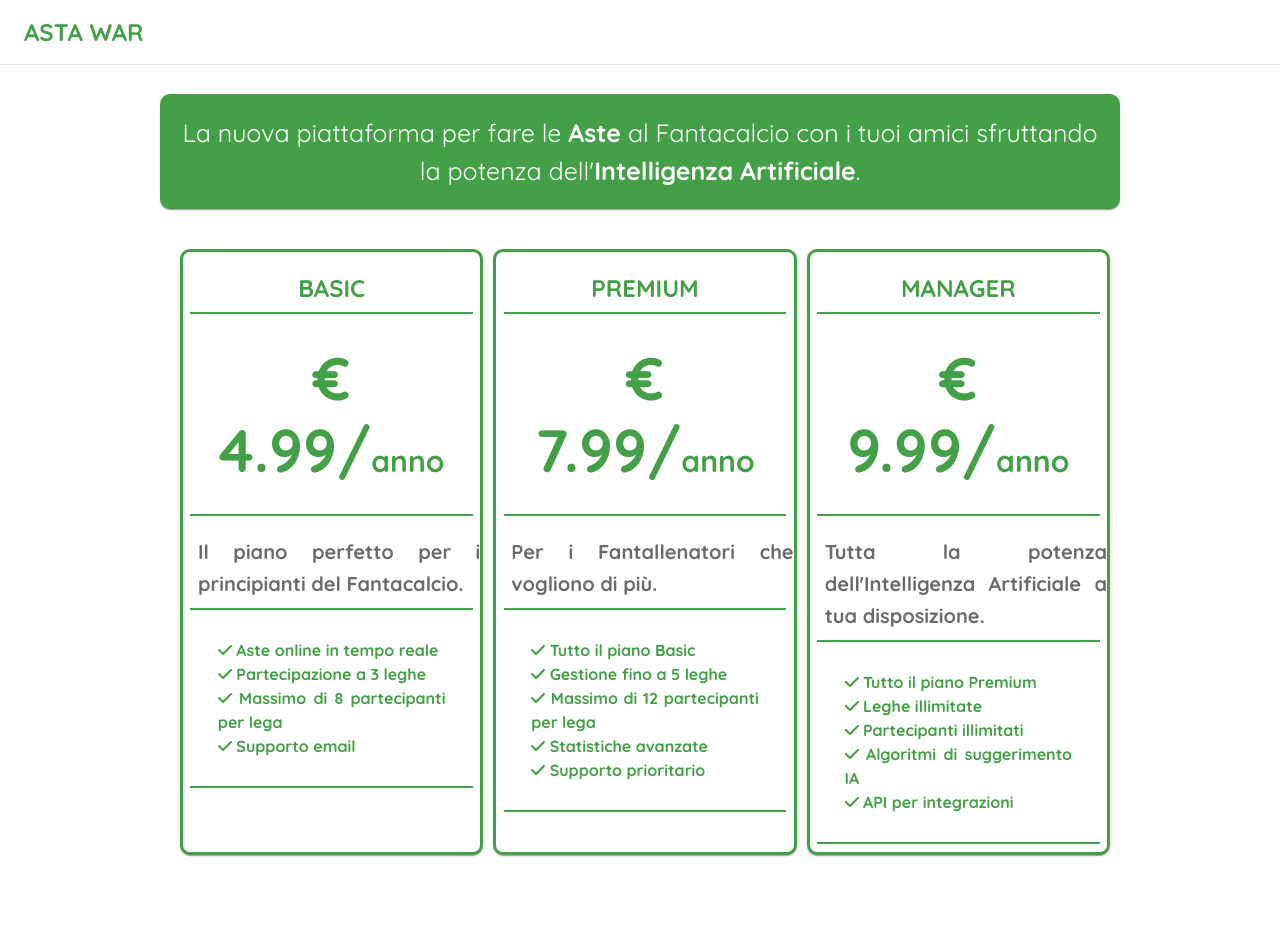
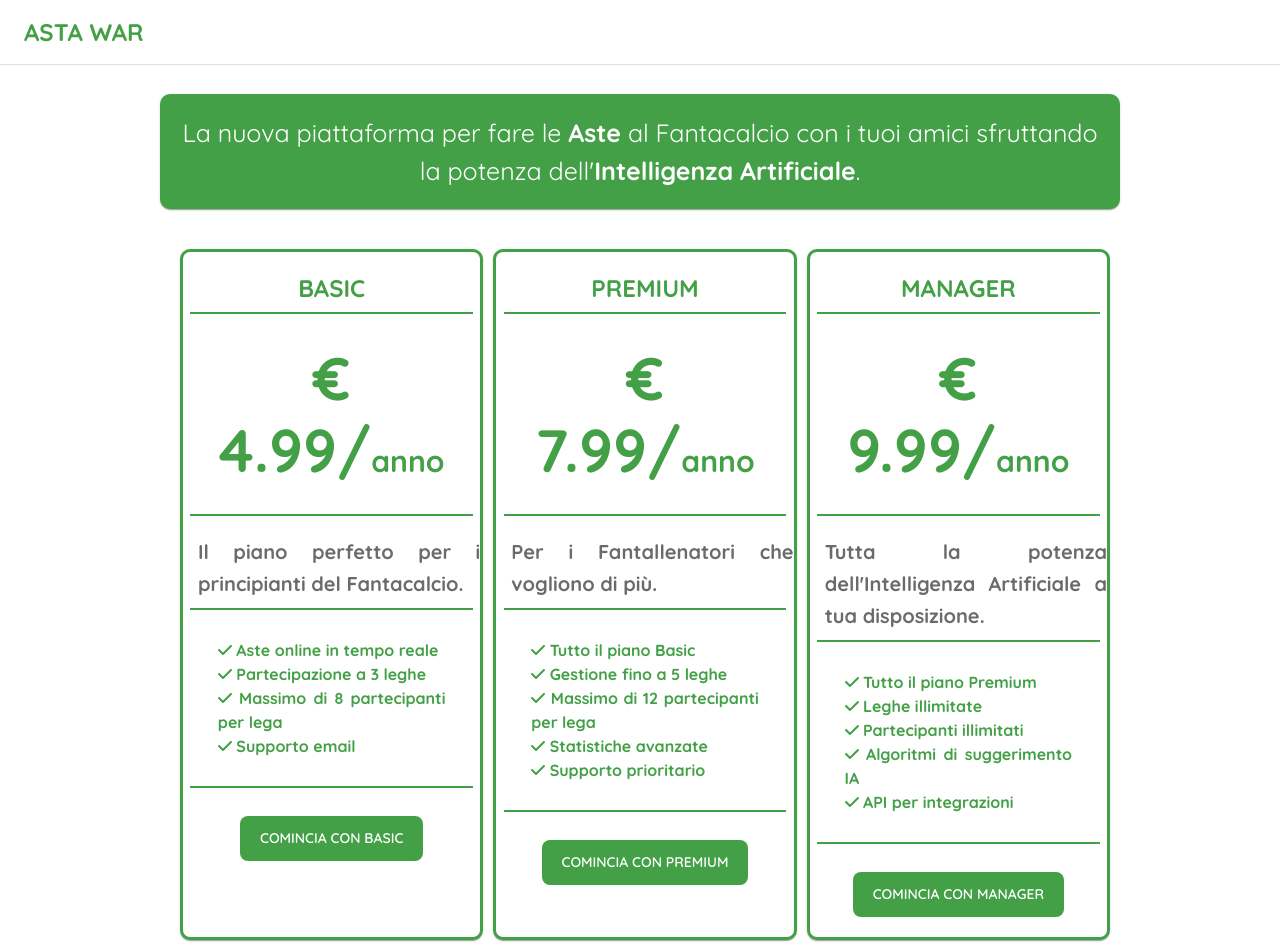
Before and after one commit to danielecomandini/astawar, a React (Vite) app: page / in a window 1280 px wide. Before the commit the page ends 865 px from the top, so only its background shows below. Built offline with nearby package versions, Linux system fonts and the light colour scheme.

Commit message:
Aggiunta dei bottoni per avviare la sottoscrizione

```diff
--- /dev/null
+++ b/src/UI/elements/AWButton.jsx
@@ -0,0 +1,7 @@
+import { Button } from "@mui/material";
+
+const AWButton = ({ children, ...props }) => {
+  return <Button {...props}>{children}</Button>;
+};
+
+export default AWButton;
--- a/src/pages/subscriptions/components/AstaWarSubscriptionPlanContent.tsx
+++ b/src/pages/subscriptions/components/AstaWarSubscriptionPlanContent.tsx
@@ -4,6 +4,7 @@ import AWIcon from "../../../UI/elements/AWIcon";
 import AWText from "../../../UI/elements/AWText";
 import { AW_COLORS } from "../../../UI/themes/AstaWarTheme";
 import { Typography } from "@mui/material";
+import AWButton from "../../../UI/elements/AWButton";
 
 const PLANS = [
   {
@@ -81,9 +82,14 @@ const PlanPrice = ({ plan }) => {
       }}
     >
       <AWText variant="h2" fontWeight="bold" color={AW_COLORS.highlight}>
-        € {plan.price}/<span style={{
-          fontSize: '30px'
-        }}>anno</span>
+        € {plan.price}/
+        <span
+          style={{
+            fontSize: "30px",
+          }}
+        >
+          anno
+        </span>
       </AWText>
     </div>
   );
@@ -114,8 +120,8 @@ const PlanFunctionalities = ({ plan }) => {
         width: "90%",
         margin: "0 auto",
         textAlign: "justify",
-        padding: '20px',
-        minHeight: '160px'
+        padding: "20px",
+        minHeight: "160px",
       }}
     >
       {plan.items &&
@@ -131,6 +137,19 @@ const PlanFunctionalities = ({ plan }) => {
           </div>
         ))}
     </div>
+  );
+};
+
+const PlanButton = ({ plan }) => {
+  return (
+    <AWButton
+      style={{
+        margin: "20px",
+      }}
+      onClick={() => console.log(`Comincia con ${plan.id}...`)}
+    >
+      COMINCIA CON {plan.id}
+    </AWButton>
   );
 };
 
@@ -154,6 +173,7 @@ const AstaWarSubscriptionPlanCard = ({ plan }) => {
           <PlanSeparator />
           <PlanFunctionalities plan={plan} />
           <PlanSeparator />
+          <PlanButton plan={plan} />
         </div>
       </div>
     </AWCard>
```
